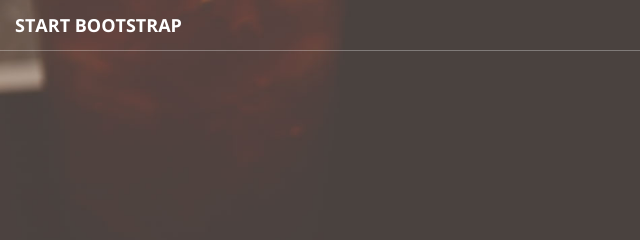
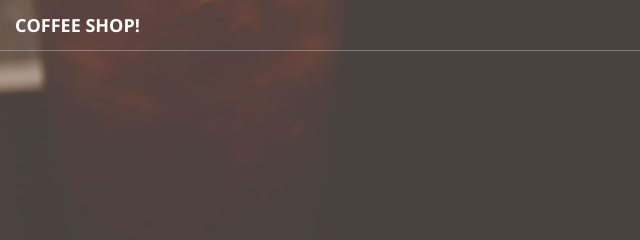
Before and after one commit to rejesusjohnroy/coffeeshop.github.io, a website: page index.html in a window 1280 px wide. Shown: the top 240 px of the page, 0-640 px from the left. Drawn offline with nearby package versions, Linux system fonts and the light colour scheme.

Commit message:
Update index.html

```diff
--- a/index.html
+++ b/index.html
@@ -43,7 +43,7 @@
                 <button type="button" class="navbar-toggle collapsed" data-toggle="collapse" data-target="#bs-example-navbar-collapse-1">
                     <span class="sr-only">Toggle navigation</span> Menu <i class="fa fa-bars"></i>
                 </button>
-                <a class="navbar-brand page-scroll" href="#page-top">Start Bootstrap</a>
+                <a class="navbar-brand page-scroll" href="#page-top">Coffee Shop!</a>
             </div>
 
             <!-- Collect the nav links, forms, and other content for toggling -->
```
